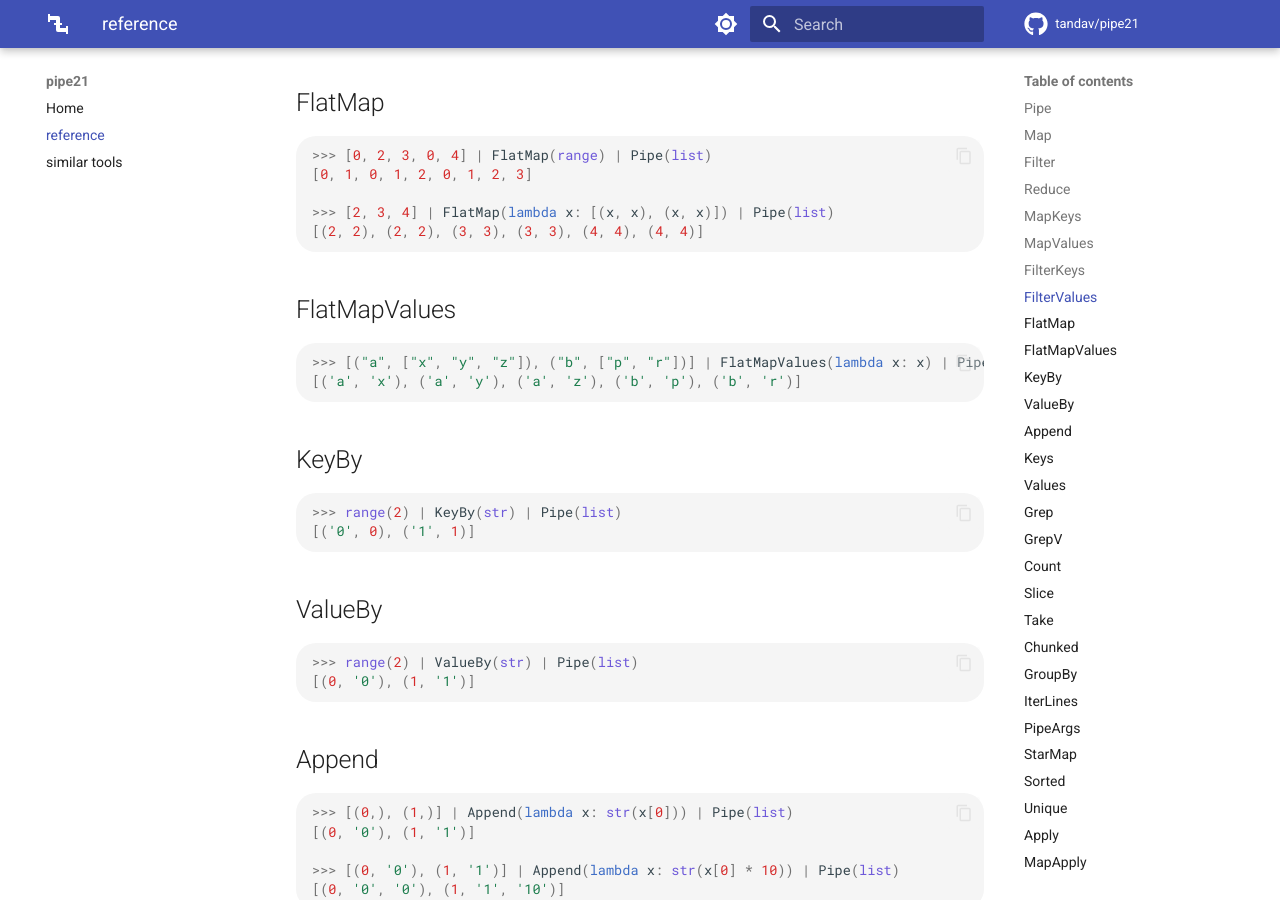
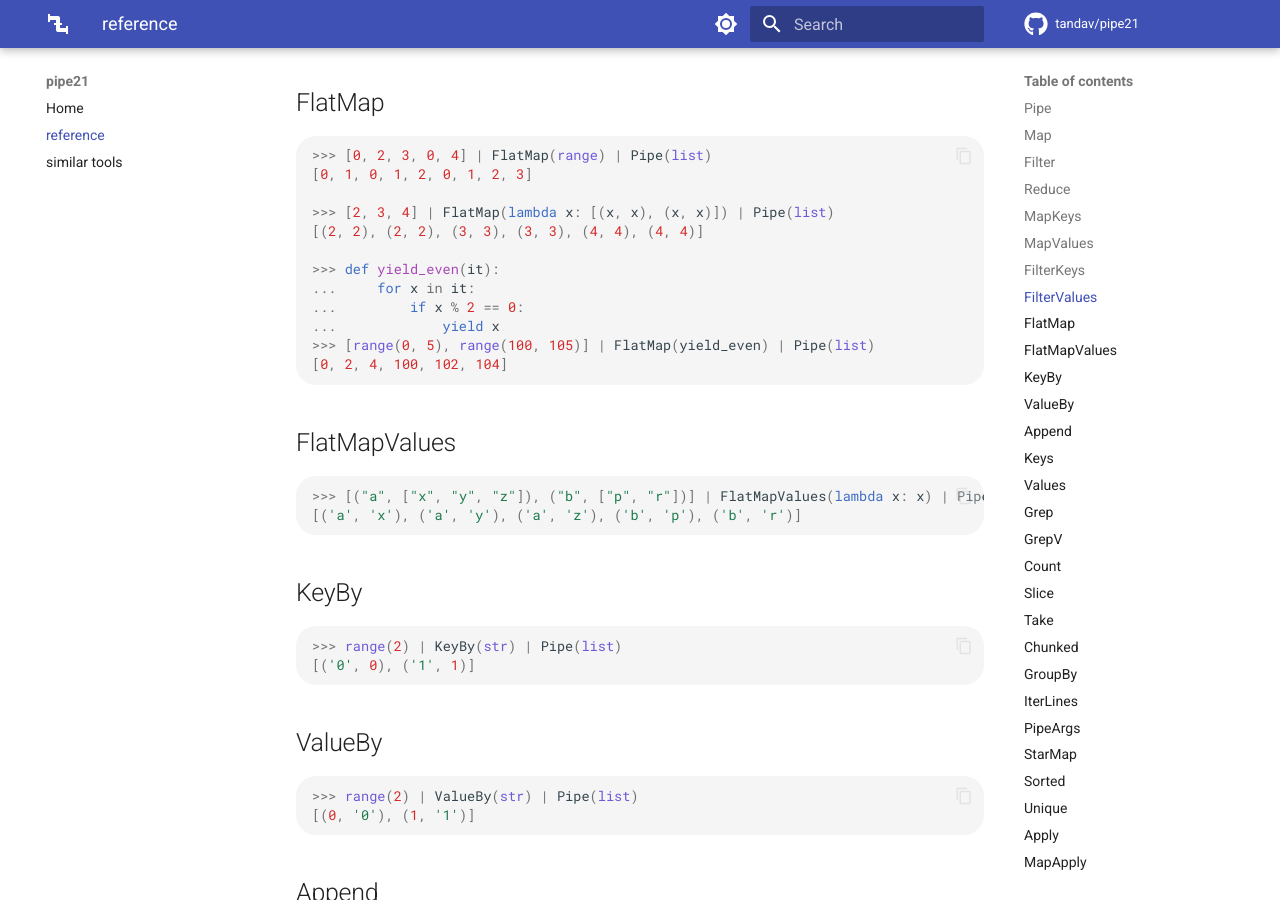
Before and after one commit to tandav/pipe21, an MkDocs documentation site: the page built from docs/reference.md, in a window 1280 px wide and 900 px high, scrolled down 1649 px. Built offline with MkDocs 1.6.1 and Material for MkDocs 9.7.7, drawn with Linux system fonts in a browser that asks for light colours; comment, search, counter and statistics services are not loaded.

Commit message:
add FlatMap example with generator

````diff
--- a/docs/reference.md
+++ b/docs/reference.md
@@ -89,6 +89,13 @@ Examples:
 
 >>> [2, 3, 4] | FlatMap(lambda x: [(x, x), (x, x)]) | Pipe(list)
 [(2, 2), (2, 2), (3, 3), (3, 3), (4, 4), (4, 4)]
+
+>>> def yield_even(it):
+...     for x in it:
+...         if x % 2 == 0:
+...             yield x
+>>> [range(0, 5), range(100, 105)] | FlatMap(yield_even) | Pipe(list)
+[0, 2, 4, 100, 102, 104]
 
 ```
 
````
Also changed, not shown: 1 other file.
